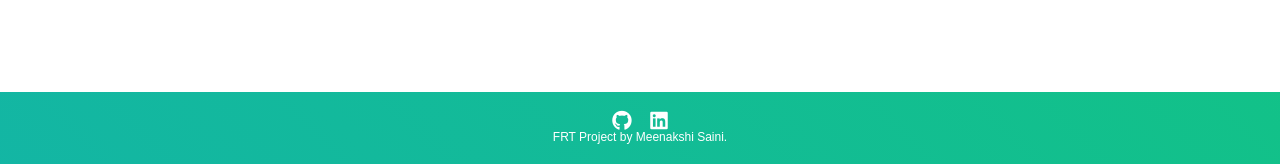
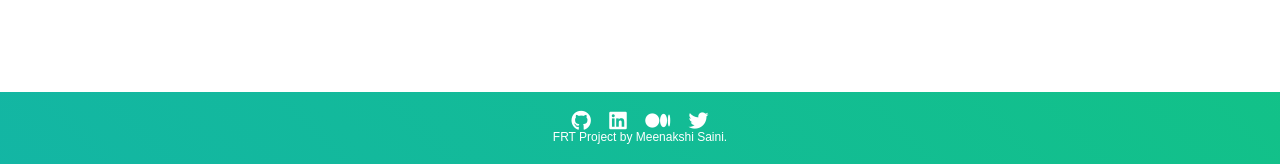
Before and after one commit to Meeta-motherfds/DiabPrecitor, a Flask app: page / in a window 1280 px wide. Shown: the part 636-800 px from the top of the page. Run offline with Flask 2, Linux system fonts and the light colour scheme; parts of the project's set-up code (start-up, migrations or seed data) failed here and were passed over; some libraries are stand-ins or nearby versions.

Commit message:
Update index.html

```diff
--- a/templates/index.html
+++ b/templates/index.html
@@ -39,8 +39,10 @@
         <!-- Footer -->
        <div class='footer'>
            <div class="contact">
-               <a target="_blank" href="https://github.com/im-rcr"><i class="fab fa-github fa-lg contact-icon"></i></a>
-               <a target="_blank" href="https://www.linkedin.com/in/rahul-chauhan-b54842154/"><i class="fab fa-linkedin fa-lg contact-icon"></i></a>
+               <a target="_blank" href="https://github.com/Meeta-motherfds"><i class="fab fa-github fa-lg contact-icon"></i></a>
+               <a target="_blank" href="https://www.linkedin.com/in/meenakshi-meeta-saini-a249aa197/"><i class="fab fa-linkedin fa-lg contact-icon"></i></a>
+               <a target="_blank" href="https://medium.com/@meenakshi.saini352"><i class="fab fa-medium fa-lg contact-icon"></i></a>
+               <a target="_blank"href="https://twitter.com/Meenaks00882522"><i class="fab fa-twitter fa-lg contact-icon"></i></a>
            </div>
            <p class='footer-description'>FRT Project by Meenakshi Saini.</p>
        </div>
```
